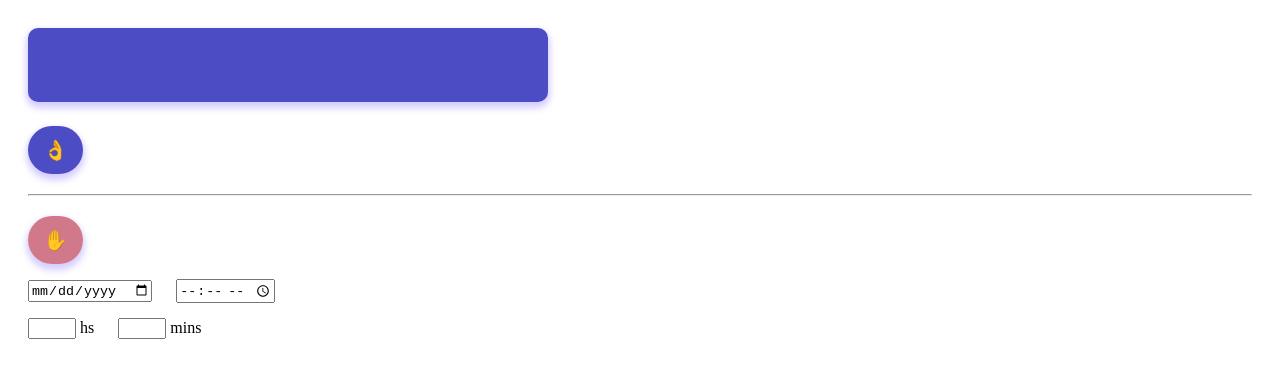
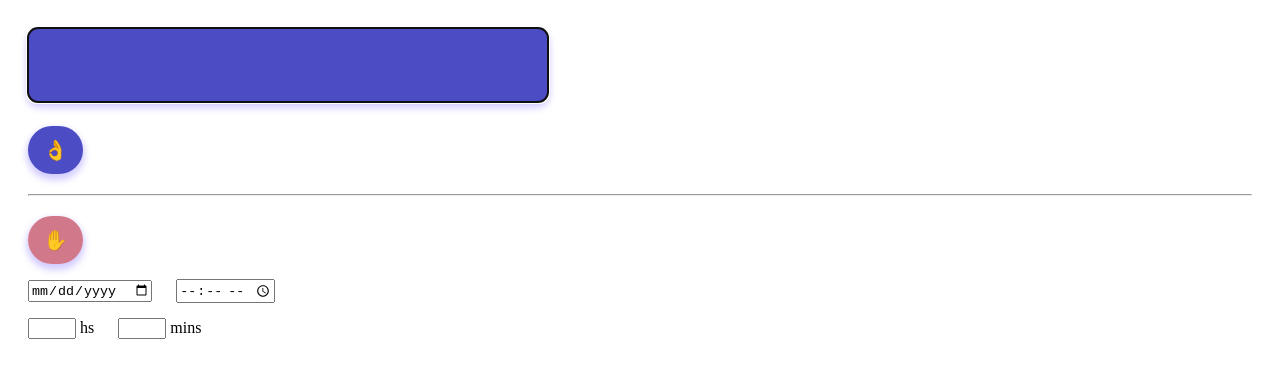
Before and after one commit to estreiten/life-log, a website: page index.html in a window 1280 px wide. Drawn offline with Linux system fonts and the light colour scheme.

Commit message:
feat: description field autofocus

```diff
--- a/index.html
+++ b/index.html
@@ -7,7 +7,7 @@
 </head>
 <body>
   <form action="/new" method="POST">
-    <textarea rows="3" name="description"></textarea>
+    <textarea rows="3" name="description" autofocus></textarea>
     <button type="submit">👌</button>
   </form>
   <hr>
```
